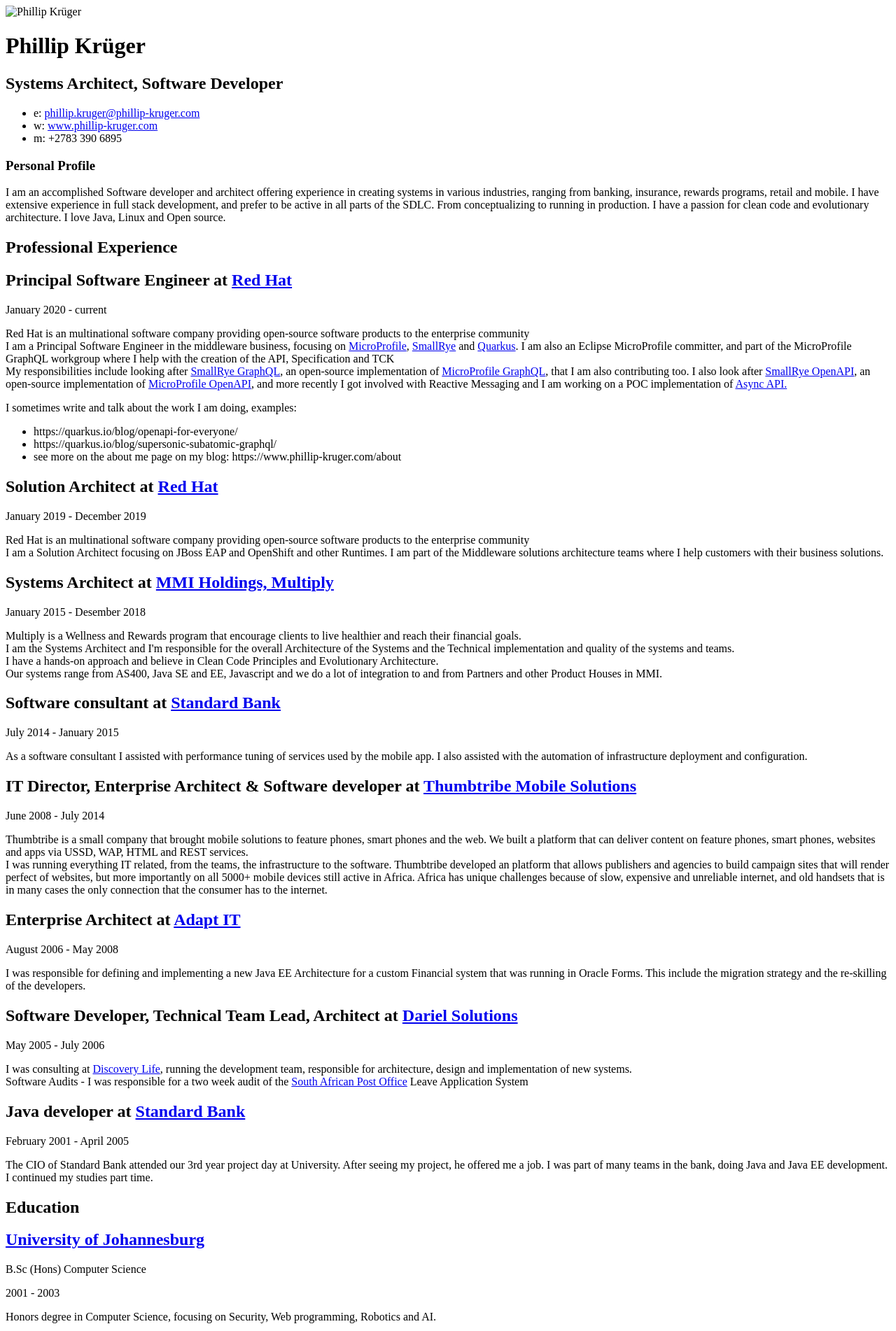
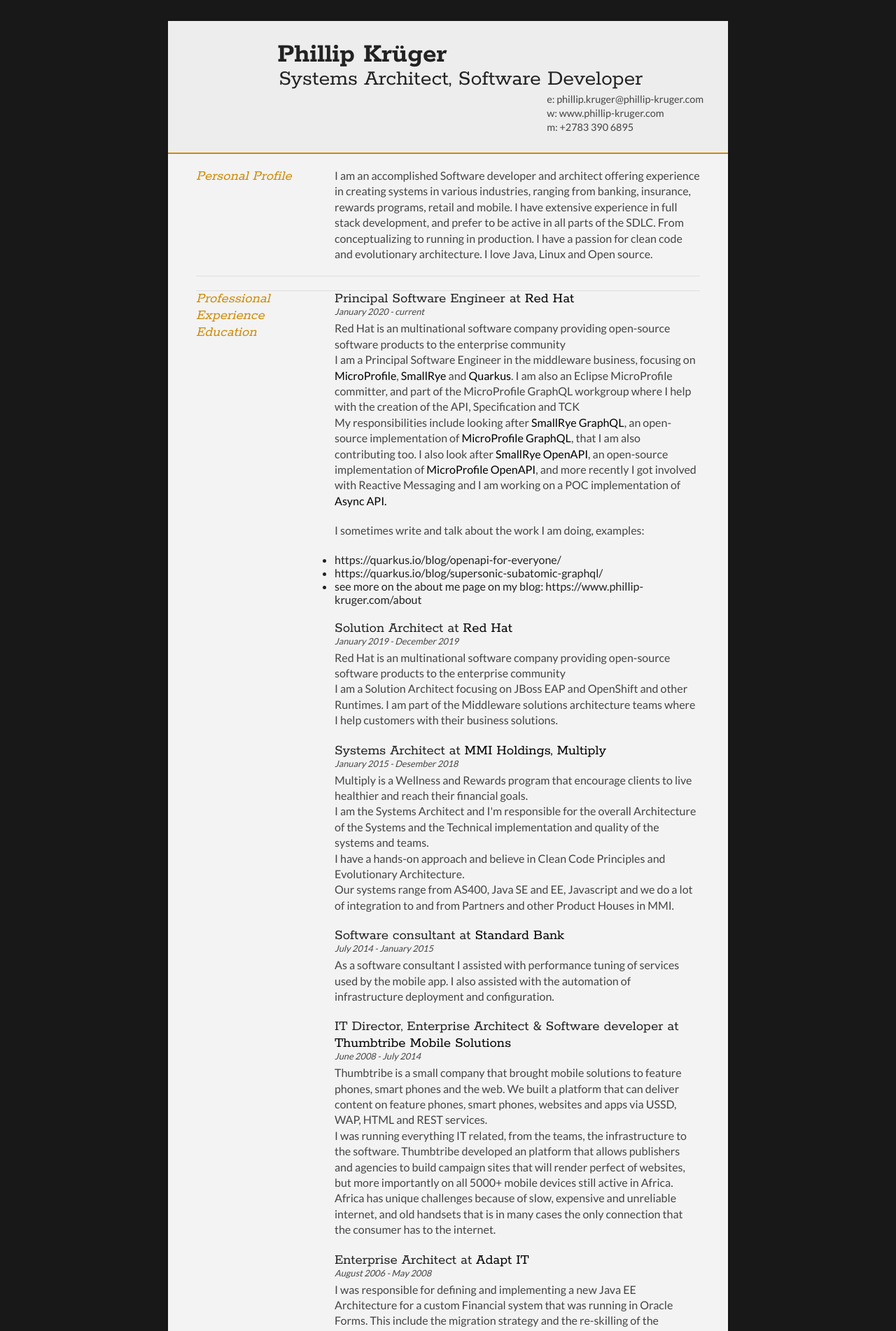
Before and after one commit to phillip-kruger/phillip-kruger.github.io, a Jekyll site: the page cv/cv.html, which Jekyll copies as it is, in a window 1280 px wide. Shown: the top 1902 px of the page at 70% size. Built offline with Jekyll 4.4.1, drawn with Linux system fonts in a browser that asks for light colours.

Commit message:
link update

```diff
--- a/cv/cv.html
+++ b/cv/cv.html
@@ -7,7 +7,7 @@
         <meta name="description" content="The Curriculum Vitae of Phillip Krüger."/>
         <meta charset="UTF-8">
 
-        <link type="text/css" rel="stylesheet" href="css/cv.css">
+        <link type="text/css" rel="stylesheet" href="/css/cv.css">
         <link href='http://fonts.googleapis.com/css?family=Rokkitt:400,700|Lato:400,300' rel='stylesheet' type='text/css'>
 
         <!--[if lt IE 9]>
@@ -163,6 +163,7 @@
                                 he offered me a job. I was part of many teams in the bank, doing Java and Java EE development. I
                                 continued my studies part time.
                             </p>
+                            <p class="subDetails"><a href="scmb.html>see more details</a></p>
                         </article>
                     </div>
                     <div class="clear"></div>
```
